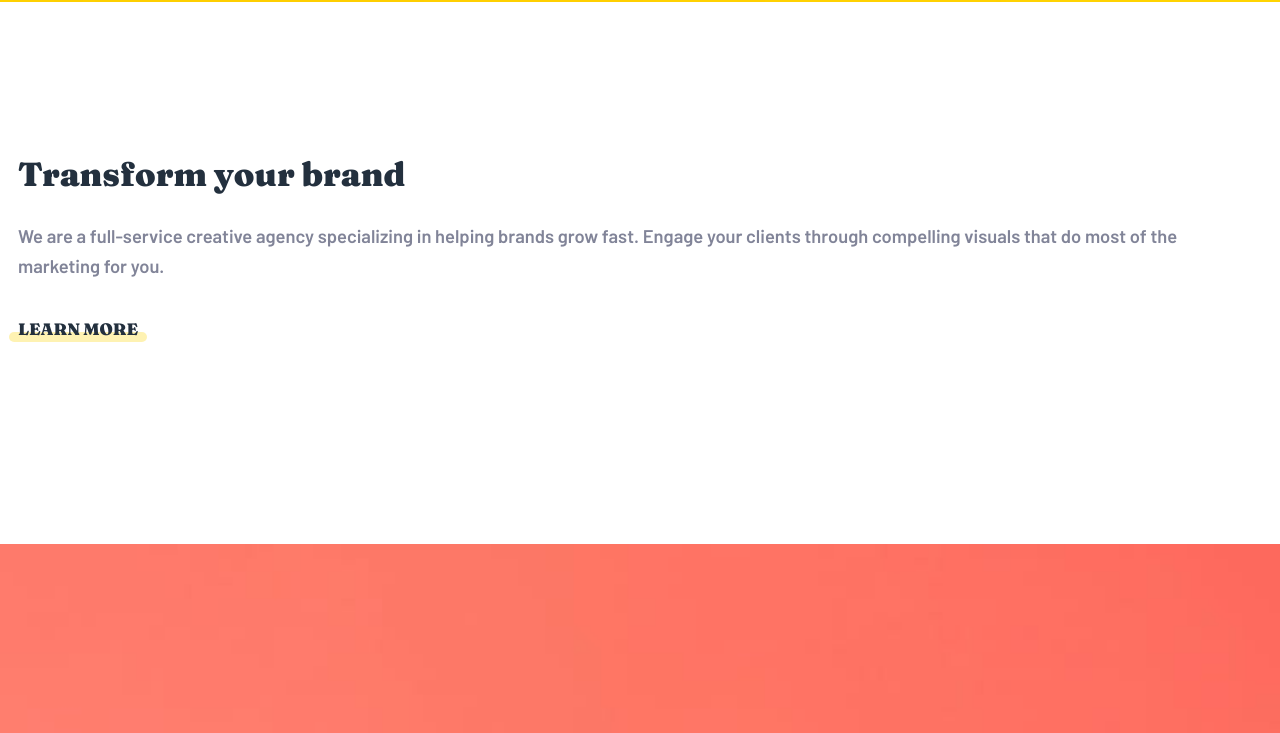
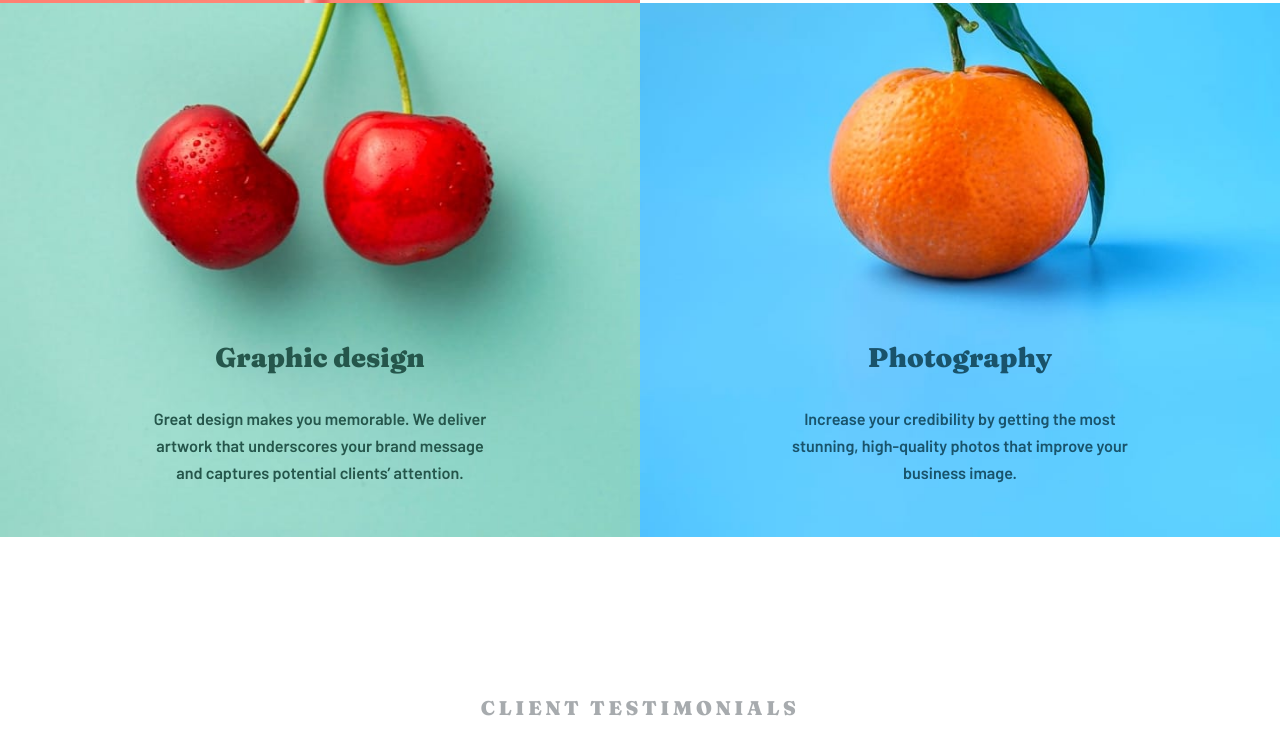
Before and after one commit to AngelGris76/sunnyside-agency-landing, a plain HTML site: page public/index.html in a window 1280 px wide. Shown: the part 1761-2494 px from the top of the page. Drawn offline with Linux system fonts and the light colour scheme.

Commit message:
seccond attempt, images as img

```diff
--- a/dev/scss/components/_description.scss
+++ b/dev/scss/components/_description.scss
@@ -2,24 +2,67 @@
 
 .description-container {
   text-align: center;
+  display: grid;
+  grid-template-columns: 1fr;
+
   @media screen and (min-width: 1024px) {
     text-align: left;
+    grid-template-columns: 1fr 1fr;
   }
 }
 
 .description {
-  padding-top: 93vw;
-  padding-bottom: 16vw;
-  padding-left: 1em;
-  padding-right: 1em;
-  background-repeat: no-repeat;
-  background-size: contain;
   color: var(--Dark-grayish-blue);
+  position: relative;
+  overflow: hidden;
+  display: flex;
+  align-items: center;
+  flex-direction: column;
+
+  &__image {
+    width: 100%;
+  }
+
+  &__text {
+    padding: 2em 1em 3.5em;
+    width: 100%;
+    max-width: 492px;
+  }
+
+  &__text--cover {
+    position: absolute;
+    padding-bottom: 1em;
+    bottom: 0;
+    max-width: 375px;
+
+    @media screen and (min-width: 1024px) {
+      left: 50%;
+      transform: translate(-50%);
+    }
+  }
+
+  @media screen and (min-width: 1024px) {
+    flex-direction: row;
+    justify-content: flex-start;
+    gap: 92px;
+    grid-column: span 2;
+    &--transform {
+      flex-direction: row-reverse;
+    }
+    &__image {
+      width: 50%;
+      flex-shrink: 0;
+    }
+  }
 
   &__title {
     font-size: 1.85rem;
     font-weight: 900;
     color: var(--Very-dark-desaturated-blue);
+
+    @media screen and (min-width: 1024px) {
+      font-size: 2.2rem;
+    }
 
     &--cover {
       font-size: 1.5rem;
@@ -42,12 +85,12 @@
 
   &--graphic-design,
   &--photography {
-    background-size: cover;
-    padding-top: 100vw;
-    padding-bottom: 6vw;
-
     @media screen and (min-width: 1024px) {
       text-align: center;
+      grid-column: span 1;
+      img {
+        width: 100%;
+      }
     }
   }
 
--- a/dev/scss/main.scss
+++ b/dev/scss/main.scss
@@ -6,16 +6,20 @@
 @use 'components/card';
 @use 'layout/footer';
 
-@include description.description-card(1, "transform");
+/* @include description.description-card(1, "transform");
 @include description.description-card(2, "stand-out");
 @include description.description-card(3, "graphic-design");
-@include description.description-card(4, "photography");
+@include description.description-card(4, "photography"); */
 
 .testimonials-container {
   text-align: center;
   color: var(--Grayish-blue);
   padding-top: 3em;
   padding-bottom: 4.1em;
+
+  @media screen and (min-width: 1024px) {
+    padding-top: 8em;
+  }
 }
 
 .client-title {
@@ -23,6 +27,23 @@
   font-size: 0.9rem;
   font-weight: 900;
   letter-spacing: 0.2rem;
+
+  @media screen and (min-width: 1024px) {
+    font-size: 1.1rem;
+  }
+}
+
+.card-container {
+  display: flex;
+  flex-direction: column;
+  justify-content: center;
+  align-items: center;
+
+  @media screen and (min-width: 1024px) {
+    flex-direction: row;
+    padding-top: 1em;
+    padding-bottom: 4.2em;
+  }
 }
 
 .gallery {
--- a/dev/scss/mixins/_description-card.scss
+++ b/dev/scss/mixins/_description-card.scss
@@ -1,5 +1,9 @@
 @mixin description-card($number, $image) {
   .description:nth-child(#{$number}) {
     background-image: url("../assets/images/mobile/image-#{$image}.jpg");
+
+    @media screen and (min-width: 1024px) {
+      background-image: url("../assets/images/desktop/image-#{$image}.jpg");
+    }
   }
 }
--- a/public/css/styles.css
+++ b/public/css/styles.css
@@ -174,26 +174,68 @@ body {
 
 .description-container {
   text-align: center;
+  display: grid;
+  grid-template-columns: 1fr;
 }
 @media screen and (min-width: 1024px) {
   .description-container {
     text-align: left;
+    grid-template-columns: 1fr 1fr;
   }
 }
 
 .description {
-  padding-top: 93vw;
-  padding-bottom: 16vw;
-  padding-left: 1em;
-  padding-right: 1em;
-  background-repeat: no-repeat;
-  background-size: contain;
   color: var(--Dark-grayish-blue);
+  position: relative;
+  overflow: hidden;
+  display: flex;
+  align-items: center;
+  flex-direction: column;
+}
+.description__image {
+  width: 100%;
+}
+.description__text {
+  padding: 2em 1em 3.5em;
+  width: 100%;
+  max-width: 492px;
+}
+.description__text--cover {
+  position: absolute;
+  padding-bottom: 1em;
+  bottom: 0;
+  max-width: 375px;
+}
+@media screen and (min-width: 1024px) {
+  .description__text--cover {
+    left: 50%;
+    transform: translate(-50%);
+  }
+}
+@media screen and (min-width: 1024px) {
+  .description {
+    flex-direction: row;
+    justify-content: flex-start;
+    gap: 92px;
+    grid-column: span 2;
+  }
+  .description--transform {
+    flex-direction: row-reverse;
+  }
+  .description__image {
+    width: 50%;
+    flex-shrink: 0;
+  }
 }
 .description__title {
   font-size: 1.85rem;
   font-weight: 900;
   color: var(--Very-dark-desaturated-blue);
+}
+@media screen and (min-width: 1024px) {
+  .description__title {
+    font-size: 2.2rem;
+  }
 }
 .description__title--cover {
   font-size: 1.5rem;
@@ -210,14 +252,13 @@ body {
 .description__paragraph--cover {
   font-size: 0.9rem;
 }
-.description--graphic-design, .description--photography {
-  background-size: cover;
-  padding-top: 100vw;
-  padding-bottom: 6vw;
-}
 @media screen and (min-width: 1024px) {
   .description--graphic-design, .description--photography {
     text-align: center;
+    grid-column: span 1;
+  }
+  .description--graphic-design img, .description--photography img {
+    width: 100%;
   }
 }
 .description--graphic-design {
@@ -259,6 +300,11 @@ body {
   padding: 0 1em;
   padding-top: 2.5em;
 }
+@media screen and (min-width: 1024px) {
+  .card {
+    max-width: 375px;
+  }
+}
 .card__img {
   width: 72px;
   border-radius: 50%;
@@ -268,6 +314,12 @@ body {
   line-height: 1.88;
   margin-top: 1.7em;
   margin-bottom: 1.8em;
+}
+@media screen and (min-width: 1024px) {
+  .card__testimonial {
+    margin-top: 3.3em;
+    margin-bottom: 3.8em;
+  }
 }
 .card__user {
   font-family: "Fraunces", serif;
@@ -314,27 +366,20 @@ body {
   width: 200px;
 }
 
-.description:nth-child(1) {
-  background-image: url("../assets/images/mobile/image-transform.jpg");
-}
-
-.description:nth-child(2) {
-  background-image: url("../assets/images/mobile/image-stand-out.jpg");
-}
-
-.description:nth-child(3) {
-  background-image: url("../assets/images/mobile/image-graphic-design.jpg");
-}
-
-.description:nth-child(4) {
-  background-image: url("../assets/images/mobile/image-photography.jpg");
-}
-
+/* @include description.description-card(1, "transform");
+@include description.description-card(2, "stand-out");
+@include description.description-card(3, "graphic-design");
+@include description.description-card(4, "photography"); */
 .testimonials-container {
   text-align: center;
   color: var(--Grayish-blue);
   padding-top: 3em;
   padding-bottom: 4.1em;
+}
+@media screen and (min-width: 1024px) {
+  .testimonials-container {
+    padding-top: 8em;
+  }
 }
 
 .client-title {
@@ -342,6 +387,25 @@ body {
   font-size: 0.9rem;
   font-weight: 900;
   letter-spacing: 0.2rem;
+}
+@media screen and (min-width: 1024px) {
+  .client-title {
+    font-size: 1.1rem;
+  }
+}
+
+.card-container {
+  display: flex;
+  flex-direction: column;
+  justify-content: center;
+  align-items: center;
+}
+@media screen and (min-width: 1024px) {
+  .card-container {
+    flex-direction: row;
+    padding-top: 1em;
+    padding-bottom: 4.2em;
+  }
 }
 
 .gallery {
--- a/public/index.html
+++ b/public/index.html
@@ -28,25 +28,34 @@
       <h1 class="title">WE ARE CREATIVES</h1><img class="arrow-down" src="assets/images/icon-arrow-down.svg" alt="">
     </header>
     <div class="description-container">
-      <section class="description">
+      <section class="description description--transform"><img class="description__image" src="assets/images/desktop/image-transform.jpg" alt="" srcset="assets/images/mobile/image-transform.jpg 2x"/>
+        <div class="description__text">
           <h2 class="description__title">Transform your brand</h2>
-        <p class="description__paragraph">We are a full-service creative agency specializing in helping brands grow fast. Engage your clients through compelling visuals that do most of the marketing for you.</p><a class="description__link" href="#">learn more </a>
+          <p class="description__paragraph">We are a full-service creative agency specializing in helping brands grow fast. Engage your clients through compelling visuals that do most of the marketing for you.</p><a class="description__link" href="#">learn  more </a>
+        </div>
       </section>
-      <section class="description">
+      <section class="description description--stand-out"><img class="description__image" src="assets/images/desktop/image-stand-out.jpg" alt="" srcset="assets/images/mobile/image-stand-out.jpg 2x"/>
+        <div class="description__text">
           <h2 class="description__title">Stand out to the right audience</h2>
-        <p class="description__paragraph">Using a collaborative formula of designers, researchers, photographers, videographers, and copywriters, we’ll build and extend your brand in digital places.</p><a class="description__link description__link--pink" href="#">learn more </a>
+          <p class="description__paragraph">Using a collaborative formula of designers, researchers, photographers, videographers, and copywriters, we’ll build and extend your brand in digital places.</p><a class="description__link description__link--pink" href="#">learn  more </a>
+        </div>
       </section>
-      <section class="description description--graphic-design">
+      <section class="description description--graphic-design"><img class="description__image" src="assets/images/desktop/image-graphic-design.jpg" alt="" srcset="assets/images/mobile/image-graphic-design.jpg 2x"/>
+        <div class="description__text description__text--cover">
           <h2 class="description__title description__title--cover">Graphic design</h2>
           <p class="description__paragraph description__paragraph--cover">Great design makes you memorable. We deliver artwork that underscores your brand message and captures potential clients’ attention.</p>
+        </div>
       </section>
-      <section class="description description--photography">
+      <section class="description description--photography"><img class="description__image" src="assets/images/desktop/image-photography.jpg" alt="" srcset="assets/images/mobile/image-photography.jpg 2x"/>
+        <div class="description__text description__text--cover">
           <h2 class="description__title description__title--cover">Photography</h2>
           <p class="description__paragraph description__paragraph--cover">Increase your credibility by getting the most stunning, high-quality photos that improve your business image.</p>
+        </div>
       </section>
     </div>
     <section class="testimonials-container">
       <h2 class="client-title">client testimonials</h2>
+      <div class="card-container">
         <article class="card"> <img class="card__img" src="assets/images/image-emily.jpg" alt="Emily R"/>
           <p class="card__testimonial">We put our trust in Sunnyside and they delivered, making sure our needs were met and deadlines were always hit.</p>
           <p class="card__user">Emily R.</p>
@@ -62,6 +71,7 @@
           <p class="card__user">Jennie F.</p>
           <p class="card__profession">Business Owner</p>
         </article>
+      </div>
     </section>
     <div class="gallery"><img class="gallery__img" src="assets/images/desktop/image-gallery-milkbottles.jpg" alt="" srcset="assets/images/mobile/image-gallery-milkbottles.jpg 2x"/><img class="gallery__img" src="assets/images/desktop/image-gallery-orange.jpg" alt="" srcset="assets/images/mobile/image-gallery-orange.jpg 2x"/><img class="gallery__img" src="assets/images/desktop/image-gallery-cone.jpg" alt="" srcset="assets/images/mobile/image-gallery-cone.jpg 2x"/><img class="gallery__img" src="assets/images/desktop/image-gallery-sugar-cubes.jpg" alt="" srcset="assets/images/mobile/image-gallery-sugar-cubes.jpg 2x"/>
     </div>
@@ -72,10 +82,10 @@
         <li class="sitemap__item"><a class="sitemap__link" href="#">Projects</a></li>
       </ul>
       <ul class="socials">
-        <li class="social__item"><a class="social__link" href="www.facebook.com" aria-label="ir a facebook"><img src="assets/images/icon-facebook.svg" alt="facebook logo"/></a></li>
-        <li class="social__item"><a class="social__link" href="www.instagram.com" aria-label="ir a instagram"><img src="assets/images/icon-instagram.svg" alt="instagram logo"/></a></li>
-        <li class="social__item"><a class="social__link" href="www.twitter.com" aria-label="ir a twitter"><img src="assets/images/icon-twitter.svg" alt="twitter logo"/></a></li>
-        <li class="social__item"><a class="social__link" href="www.pinterest.com" aria-label="ir a pinterest"><img src="assets/images/icon-pinterest.svg" alt="pinterest logo"/></a></li>
+        <li class="social__item"><a class="social__link" href="http://www.facebook.com" target="_blank" aria-label="ir a facebook"><img src="assets/images/icon-facebook.svg" alt="facebook logo"/></a></li>
+        <li class="social__item"><a class="social__link" href="http://www.instagram.com" target="_blank" aria-label="ir a instagram"><img src="assets/images/icon-instagram.svg" alt="instagram logo"/></a></li>
+        <li class="social__item"><a class="social__link" href="http://www.twitter.com" target="_blank" aria-label="ir a twitter"><img src="assets/images/icon-twitter.svg" alt="twitter logo"/></a></li>
+        <li class="social__item"><a class="social__link" href="http://www.pinterest.com" target="_blank" aria-label="ir a pinterest"><img src="assets/images/icon-pinterest.svg" alt="pinterest logo"/></a></li>
       </ul>
     </footer>
     <script src="js/scripts.js"> </script>
```
Also changed, not shown: dev/scss/components/_card.scss (+9 -0 lines), 4 other files. Lines whose indentation alone changed are shown as unchanged.
